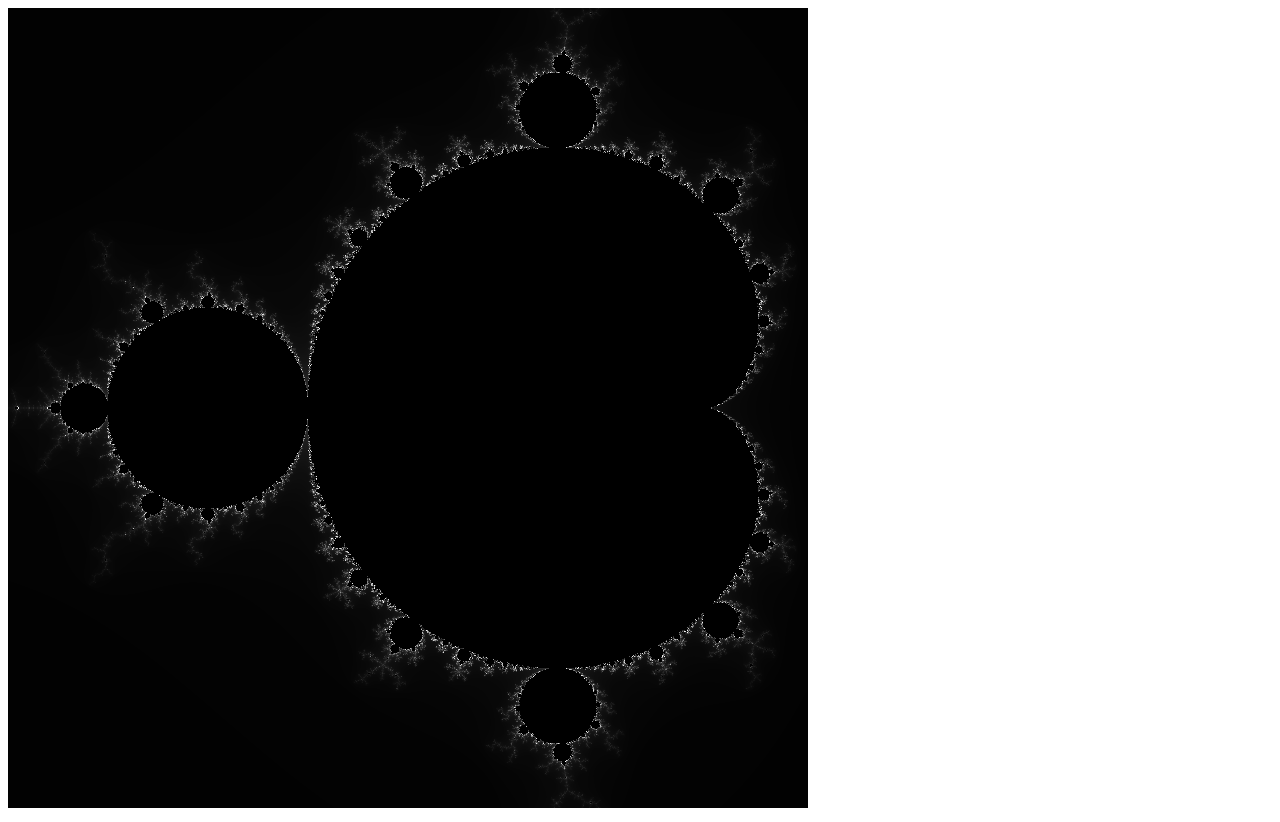
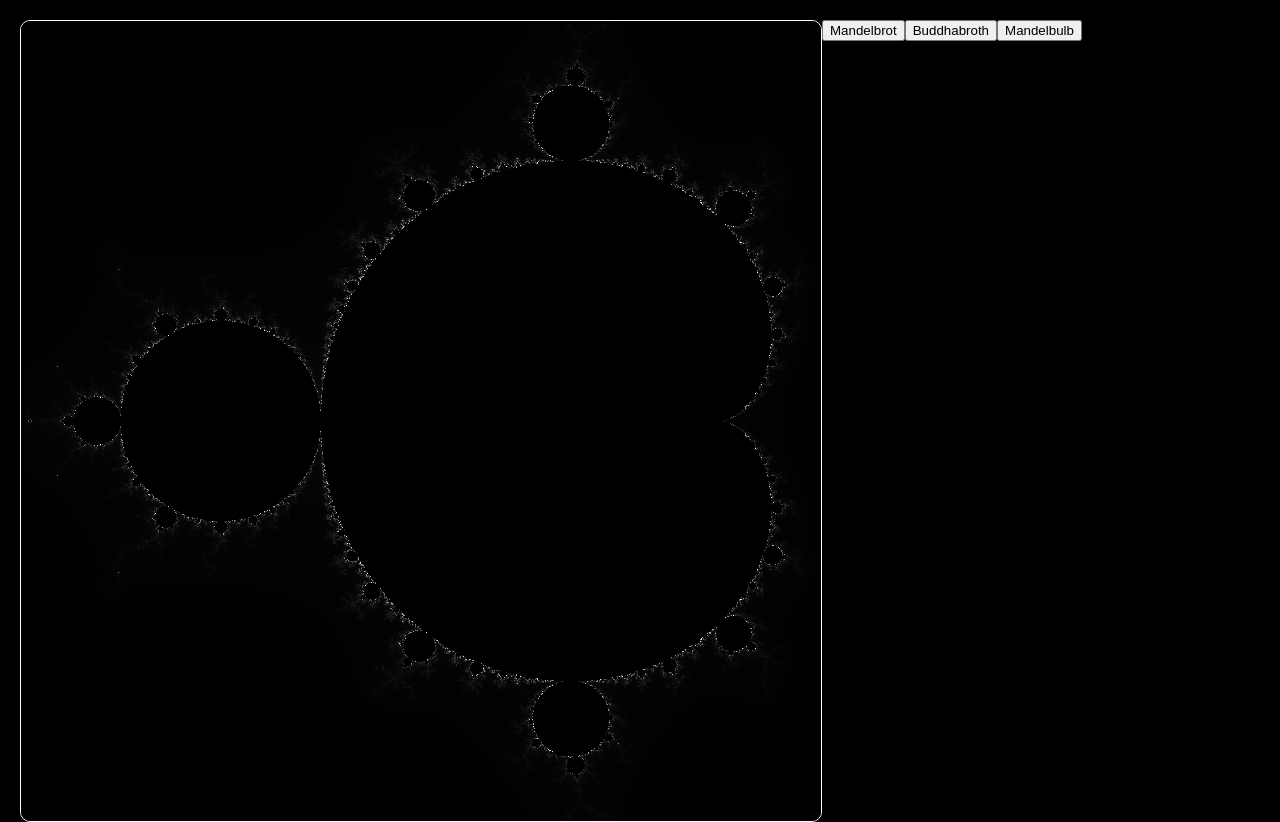
Before and after one commit to olvard/fractals, a plain HTML site: page index.html in a window 1280 px wide. Drawn offline with Linux system fonts and the light colour scheme.

Commit message:
added some html controls

```diff
--- a/index.html
+++ b/index.html
@@ -4,9 +4,57 @@
 		<meta charset="utf-8" />
 		<title>WebGL Demo</title>
 		<script src="webgl.js" type="module"></script>
+		<link rel="stylesheet" href="style.css" />
 	</head>
 
 	<body>
-		<canvas id="gl-canvas" width="800" height="800"></canvas>
+		<div class="container">
+			<canvas id="gl-canvas" width="800" height="800"></canvas>
+
+			<div class="controls">
+				<div>
+					<button id="button1">Mandelbrot</button>
+					<div id="controls1" style="display: none">
+						<!-- Sub controls for Button 1 -->
+						<input type="text" placeholder="Control 1.1" />
+						<input type="text" placeholder="Control 1.2" />
+					</div>
+				</div>
+
+				<div>
+					<button id="button2">Buddhabroth</button>
+					<div id="controls2" style="display: none">
+						<!-- Sub controls for Button 2 -->
+						<input type="text" placeholder="Control 2.1" />
+						<input type="text" placeholder="Control 2.2" />
+					</div>
+				</div>
+
+				<div>
+					<button id="button3">Mandelbulb</button>
+					<div id="controls3" style="display: none">
+						<!-- Sub controls for Button 3 -->
+						<input type="text" placeholder="Control 3.1" />
+						<input type="text" placeholder="Control 3.2" />
+					</div>
+				</div>
+			</div>
+		</div>
+		<script>
+			document.getElementById('button1').addEventListener('click', function () {
+				const controls = document.getElementById('controls1')
+				controls.style.display = controls.style.display === 'none' ? 'block' : 'none'
+			})
+
+			document.getElementById('button2').addEventListener('click', function () {
+				const controls = document.getElementById('controls2')
+				controls.style.display = controls.style.display === 'none' ? 'block' : 'none'
+			})
+
+			document.getElementById('button3').addEventListener('click', function () {
+				const controls = document.getElementById('controls3')
+				controls.style.display = controls.style.display === 'none' ? 'block' : 'none'
+			})
+		</script>
 	</body>
 </html>
--- a/fragment.glsl
+++ b/shaders/fragment.glsl
@@ -18,7 +18,7 @@ void main() {
 
 	// iterate the mandelbrot function
 	float iterations = 0.0;
-	const float maxIterations = 300.0;
+	const float maxIterations = 1000.0;
 
 	for(float n = 0.0; n < maxIterations; n++){
 		// z = z^2 + c
--- /dev/null
+++ b/style.css
@@ -0,0 +1,28 @@
+body {
+	background-color: #000000;
+	font-family: Arial, sans-serif;
+	margin: 0;
+	padding: 0;
+}
+
+canvas {
+	border: 1px solid #ffffff;
+	border-radius: 10px;
+	margin-top: 20px;
+	margin-left: 20px;
+}
+
+.container {
+	display: flex;
+}
+
+.controls {
+	display: flex;
+	justify-content: space-between;
+}
+
+#button1,
+#button2,
+#button3 {
+	margin-top: 20px;
+}
--- a/webgl.js
+++ b/webgl.js
@@ -9,8 +9,8 @@ async function main() {
 	}
 
 	// Load shader sources
-	const vertexShaderSource = await loadShaderSource('vertex.glsl')
-	const fragmentShaderSource = await loadShaderSource('fragment.glsl')
+	const vertexShaderSource = await loadShaderSource('shaders/vertex.glsl')
+	const fragmentShaderSource = await loadShaderSource('shaders/fragment.glsl')
 
 	// Create shader program
 	const program = createShaderProgram(gl, vertexShaderSource, fragmentShaderSource)
@@ -62,7 +62,7 @@ async function main() {
 
 	canvas.addEventListener('wheel', (e) => {
 		e.preventDefault()
-		const zoomSpeed = 0.1
+		const zoomSpeed = 0.01
 		const zoomFactor = e.deltaY > 0 ? 1 + zoomSpeed : 1 - zoomSpeed
 		zoom *= zoomFactor
 		updateFractal()
```
Also changed, not shown: shaders/vertex.glsl (renamed from vertex.glsl).
